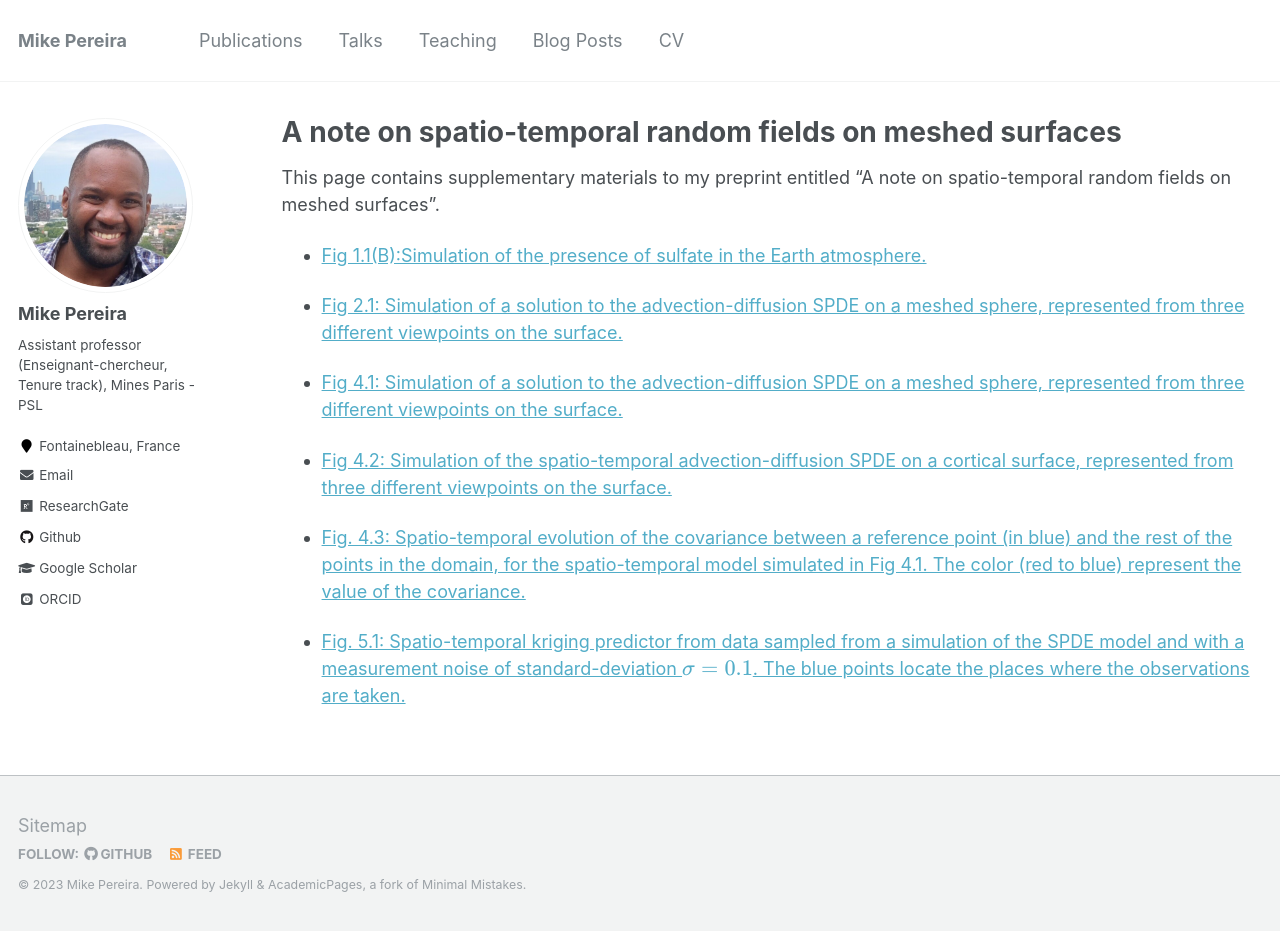
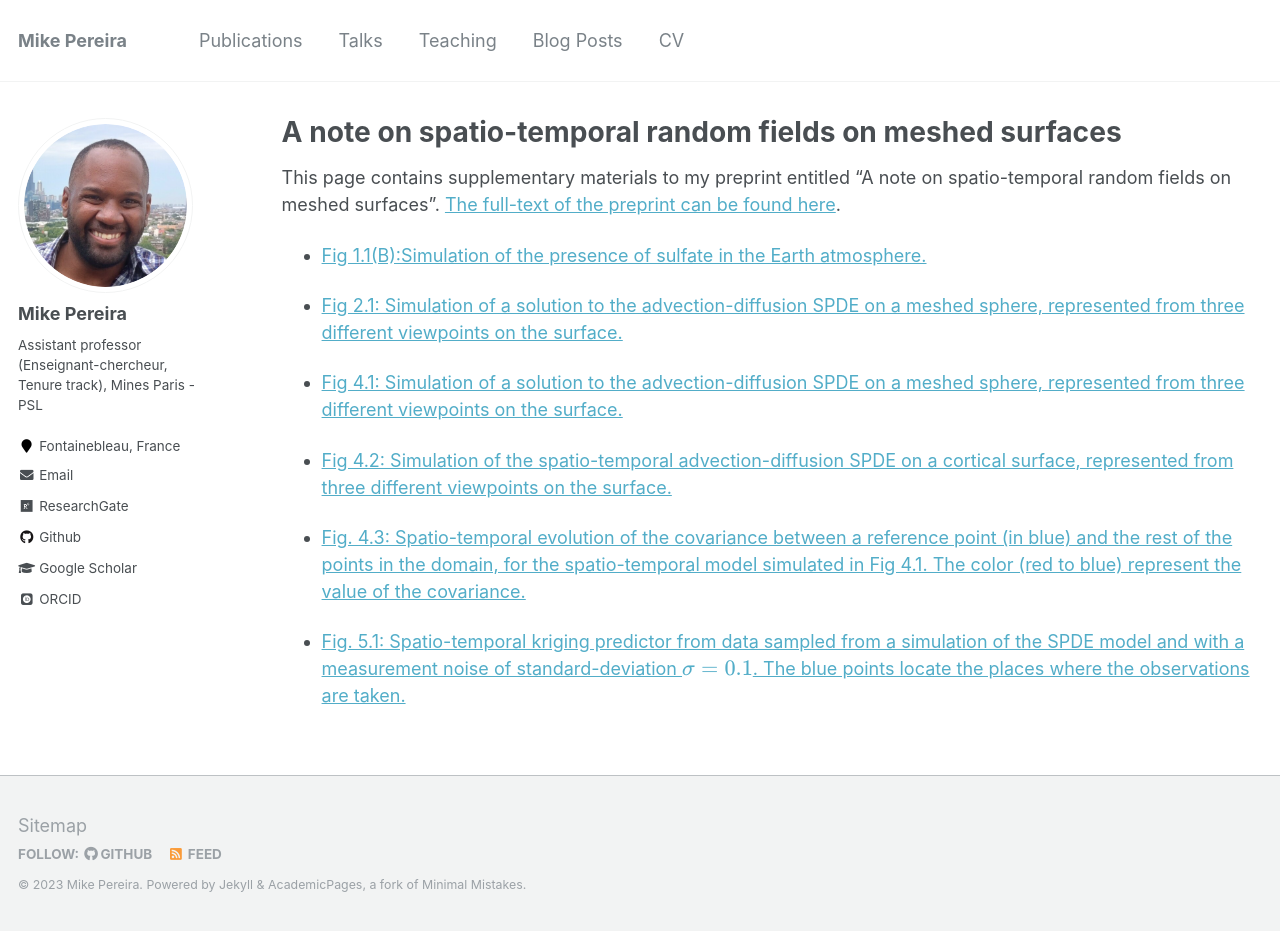
Before and after one commit to mike-pereira/mike-pereira.github.io, a Jekyll site: the page built from _strf/main.md, in a window 1280 px wide and 931 px high. Built offline with Jekyll 4.4.1, drawn with Linux system fonts in a browser that asks for light colours; some web fonts are replaced; formulas are drawn with MathJax 3.

Commit message:
add pdf preprint

```diff
--- a/_strf/main.md
+++ b/_strf/main.md
@@ -6,7 +6,7 @@ author_profile: true
 ---
 
 
-This page contains supplementary materials to my preprint entitled "A note on spatio-temporal random fields on meshed surfaces".
+This page contains supplementary materials to my preprint entitled "A note on spatio-temporal random fields on meshed surfaces". [The full-text of the preprint can be found here](../../images/STRF/strf.pdf).
 
 
 * [Fig 1.1(B):Simulation of the presence of sulfate in the Earth atmosphere.](../STRF/sulfate)
```
Also changed, not shown: 1 other file.
